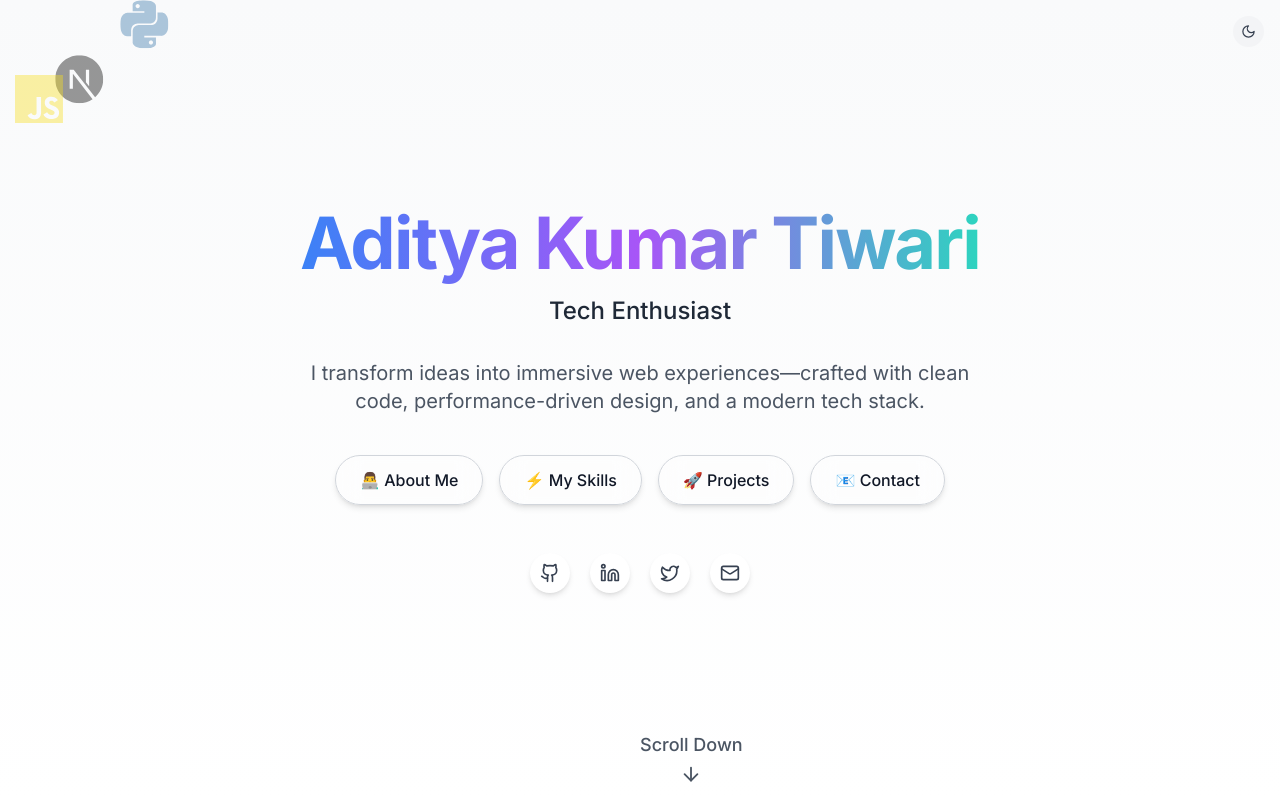
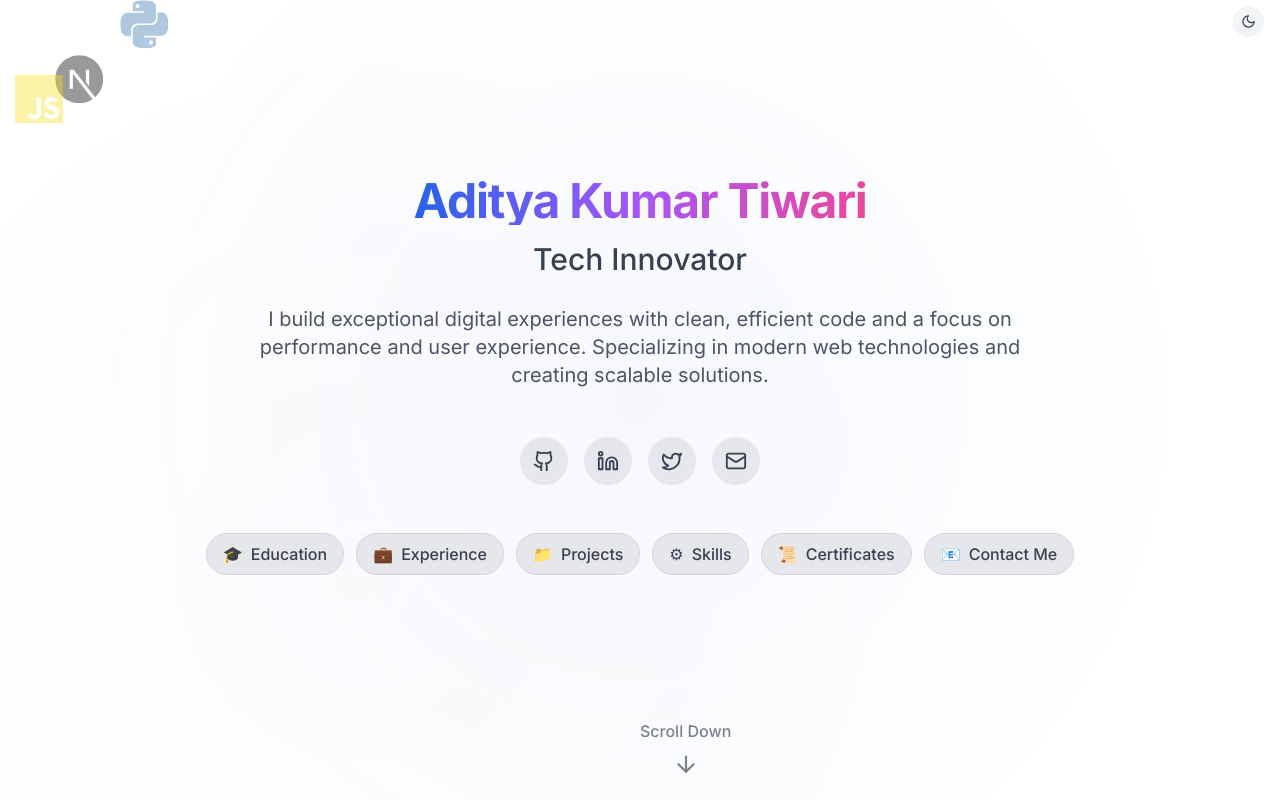
Before and after one commit to adityakmrtiwari/adityakmrtiwari.github.io, a React (Vite) app: page / in a window 1280 px wide. Shown: the top 800 px of the page. Built offline with nearby package versions, Linux system fonts and the light colour scheme.

Commit message:
Fixed Pages

```diff
--- a/src/App.tsx
+++ b/src/App.tsx
@@ -25,6 +25,7 @@ function App() {
       <Header />
       <main>
         <motion.section
+          id="home"
           variants={sectionVariants}
           initial="hidden"
           whileInView="visible"
@@ -35,6 +36,7 @@ function App() {
         </motion.section>
 
         <motion.section
+          id="about"
           variants={sectionVariants}
           initial="hidden"
           whileInView="visible"
@@ -45,6 +47,29 @@ function App() {
         </motion.section>
 
         <motion.section
+          id="education"
+          variants={sectionVariants}
+          initial="hidden"
+          whileInView="visible"
+          viewport={{ once: true, amount: 0.3 }}
+          transition={{ duration: 0.6, delay: 0.5 }}
+        >
+          <EducationSection />
+        </motion.section>
+
+        <motion.section
+          id="projects"
+          variants={sectionVariants}
+          initial="hidden"
+          whileInView="visible"
+          viewport={{ once: true, amount: 0.3 }}
+          transition={{ duration: 0.6, delay: 0.3 }}
+        >
+          <ProjectsSection />
+        </motion.section>
+
+        <motion.section
+          id="skills"
           variants={sectionVariants}
           initial="hidden"
           whileInView="visible"
@@ -55,16 +80,7 @@ function App() {
         </motion.section>
 
         <motion.section
-          variants={sectionVariants}
-          initial="hidden"
-          whileInView="visible"
-          viewport={{ once: true, amount: 0.3 }}
-          transition={{ duration: 0.6, delay: 0.3 }}
-        >
-          <ProjectsSection />
-        </motion.section>
-
-        <motion.section
+          id="experience"
           variants={sectionVariants}
           initial="hidden"
           whileInView="visible"
@@ -75,16 +91,7 @@ function App() {
         </motion.section>
 
         <motion.section
-          variants={sectionVariants}
-          initial="hidden"
-          whileInView="visible"
-          viewport={{ once: true, amount: 0.3 }}
-          transition={{ duration: 0.6, delay: 0.5 }}
-        >
-          <EducationSection />
-        </motion.section>
-
-        <motion.section
+          id="contact"
           variants={sectionVariants}
           initial="hidden"
           whileInView="visible"
--- a/src/components/Header.tsx
+++ b/src/components/Header.tsx
@@ -1,15 +1,14 @@
 import React, { useState, useEffect, useCallback } from 'react';
 import { Menu, X } from 'lucide-react';
-import ThemeToggle from './ThemeToggle';
 import { motion, AnimatePresence } from 'framer-motion';
 import debounce from 'lodash.debounce';
 
 const navLinks = [
   { name: 'About', href: '#about' },
+  { name: 'Education', href: '#education' },
+  { name: 'Projects', href: '#projects' },
   { name: 'Skills', href: '#skills' },
-  { name: 'Projects', href: '#projects' },
   { name: 'Experience', href: '#experience' },
-  { name: 'Education', href: '#education' },
   { name: 'Contact', href: '#contact' },
 ];
 
@@ -25,21 +24,25 @@ const Header: React.FC = () => {
     setIsHomeVisible(homeBottom > 0);
     setIsScrolled(window.scrollY > 10);
 
-    const scrollY = window.scrollY;
+    let newActiveSection = 'home';
+    const threshold = window.innerHeight * 0.3;
+
     document.querySelectorAll('section[id]').forEach((section) => {
       const el = section as HTMLElement;
-      const sectionTop = el.offsetTop - 100;
-      const sectionHeight = el.offsetHeight;
-      const id = el.getAttribute('id') || '';
-      if (scrollY > sectionTop && scrollY <= sectionTop + sectionHeight) {
-        setActiveSection(id);
+      const rect = el.getBoundingClientRect();
+
+      if (rect.top <= threshold && rect.bottom >= threshold) {
+        newActiveSection = el.getAttribute('id') || 'home';
       }
     });
+
+    setActiveSection(newActiveSection);
   }, []);
 
   useEffect(() => {
     const debouncedScroll = debounce(handleScroll, 50);
     window.addEventListener('scroll', debouncedScroll);
+    handleScroll();
     return () => window.removeEventListener('scroll', debouncedScroll);
   }, [handleScroll]);
 
@@ -58,22 +61,10 @@ const Header: React.FC = () => {
     <header
       className={`fixed top-0 left-0 right-0 z-50 transition-all duration-300 ${
         isHomeVisible ? 'opacity-0 pointer-events-none' : 'opacity-100 pointer-events-auto'
-      } ${
-        isScrolled
-          ? 'bg-gray-900/95 backdrop-blur-md shadow-md py-2'
-          : 'bg-transparent py-3'
-      }`}
+      } ${isScrolled ? 'bg-gray-900/95 backdrop-blur-md shadow-md py-2' : 'bg-transparent py-3'}`}
     >
-      {/* ThemeToggle absolutely positioned */}
-      <div className="absolute top-0.5 right-4 z-[60]">
-        <div className="p-1 border border-gray-600 rounded-md bg-gray-900/80 backdrop-blur-md">
-          <ThemeToggle />
-        </div>
-      </div>
-
       <div className="container mx-auto px-4 md:px-6">
         <div className="relative flex items-center justify-between">
-          {/* Left Logo */}
           <motion.a
             href="#home"
             onClick={(e) => handleNavClick(e, 'home')}
@@ -84,19 +75,18 @@ const Header: React.FC = () => {
             Portfolio
           </motion.a>
 
-          {/* Centered Navigation */}
-          <nav className="absolute left-1/2 transform -translate-x-1/2 hidden md:flex space-x-3">
+          <nav className="absolute left-1/2 transform -translate-x-1/2 hidden md:flex space-x-5">
             {navLinks.map((link) => (
               <motion.a
                 key={link.name}
                 href={link.href}
                 onClick={(e) => handleNavClick(e, link.href.substring(1))}
-                className={`relative px-3 py-1.5 rounded-md text-sm font-medium transition-colors ${
+                className={`relative px-3 py-1.5 rounded-md text-base font-semibold transition-colors ${
                   activeSection === link.href.substring(1)
-                    ? 'bg-gradient-to-r from-blue-500 to-teal-400 text-white shadow'
+                    ? 'bg-gradient-to-r from-blue-500 to-teal-400 text-white shadow-lg'
                     : 'bg-gray-800 text-gray-300 hover:bg-gray-700 hover:text-white'
                 }`}
-                whileHover={{ scale: 1.05 }}
+                whileHover={{ scale: 1.1 }}
                 whileTap={{ scale: 0.95 }}
               >
                 {link.name}
@@ -104,7 +94,6 @@ const Header: React.FC = () => {
             ))}
           </nav>
 
-          {/* Mobile menu button */}
           <div className="md:hidden flex items-center space-x-2">
             <motion.button
               onClick={() => setMobileMenuOpen(!mobileMenuOpen)}
@@ -119,7 +108,6 @@ const Header: React.FC = () => {
         </div>
       </div>
 
-      {/* Mobile Menu */}
       <AnimatePresence>
         {mobileMenuOpen && (
           <motion.div
--- a/src/components/HomeSection.tsx
+++ b/src/components/HomeSection.tsx
@@ -13,9 +13,10 @@ const HomeSection: React.FC = () => {
     if (!typingRef.current) return;
 
     const words = [
-      "Software Developer",
-      "Tech Enthusiast",
-      "Full Stack Engineer",
+      "Software Architect",
+      "Tech Innovator",
+      "Full Stack Developer",
+      "Creative Coder",
     ];
     let wordIndex = 0;
     let charIndex = 0;
@@ -32,15 +33,15 @@ const HomeSection: React.FC = () => {
         charIndex++;
       }
 
-      let typeSpeed = isDeleting ? 40 : 90;
+      let typeSpeed = isDeleting ? 60 : 120;
 
       if (!isDeleting && charIndex === currentWord.length) {
-        typeSpeed = 2000;
+        typeSpeed = 1500;
         isDeleting = true;
       } else if (isDeleting && charIndex === 0) {
         isDeleting = false;
         wordIndex = (wordIndex + 1) % words.length;
-        typeSpeed = 600;
+        typeSpeed = 500;
       }
 
       setTimeout(type, typeSpeed);
@@ -50,117 +51,123 @@ const HomeSection: React.FC = () => {
   }, []);
 
   const quickLinks = [
-    { text: "About Me", href: "#about", icon: "👨‍💻" },
-    { text: "My Skills", href: "#skills", icon: "⚡" },
-    { text: "Projects", href: "#projects", icon: "🚀" },
-    { text: "Contact", href: "#contact", icon: "📧" },
+    { text: "Education", href: "#education", icon: "🎓" },
+    { text: "Experience", href: "#experience", icon: "💼" },
+    { text: "Projects", href: "#projects", icon: "📁" },
+    { text: "Skills", href: "#skills", icon: "⚙" },
+    { text: "Certificates", href: "#certificates", icon: "📜" },
+    { text: "Contact Me", href: "#contact", icon: "📧" },
   ];
 
   return (
     <section
       id="home"
-      className="relative min-h-screen flex items-center justify-center overflow-hidden bg-gradient-to-b from-gray-50 to-white dark:from-[#0f0f0f] dark:to-black px-4"
+      className="relative min-h-screen flex items-center justify-center overflow-hidden bg-white dark:bg-black"
     >
-      {/* Theme Toggle */}
-      <div className="absolute top-4 right-4 z-20">
+      {/* Animated Background */}
+      <motion.div
+        className="absolute inset-0 bg-[radial-gradient(circle_at_50%_50%,_rgba(59,130,246,0.15)_0%,_transparent_70%)] dark:bg-[radial-gradient(circle_at_50%_50%,_rgba(59,130,246,0.15)_0%,_transparent_70%)]"
+        animate={{
+          scale: [1, 1.1, 1],
+          opacity: [0.15, 0.3, 0.15],
+        }}
+        transition={{ duration: 15, repeat: Infinity, ease: "easeInOut" }}
+      />
+      <motion.div
+        className="absolute inset-0 bg-[radial-gradient(circle_at_30%_70%,_rgba(236,72,153,0.1)_0%,_transparent_60%)] dark:bg-[radial-gradient(circle_at_30%_70%,_rgba(236,72,153,0.1)_0%,_transparent_60%)]"
+        animate={{
+          scale: [1, 1.15, 1],
+          opacity: [0.1, 0.25, 0.1],
+        }}
+        transition={{ duration: 18, repeat: Infinity, ease: "easeInOut", delay: 3 }}
+      />
+
+      {/* Theme Toggle (Top-right corner) */}
+      <div className="fixed top-1.5 right-4 z-50">
         <ThemeToggle />
       </div>
 
       {/* Floating Icons */}
-      <FloatingIcons />
-
-      {/* Glow Background */}
-      <div className="absolute inset-0 -z-10 blur-3xl opacity-30 pointer-events-none">
-        <div className="absolute w-96 h-96 bg-teal-400 rounded-full top-10 left-1/3 mix-blend-multiply filter blur-3xl animate-pulse opacity-30" />
-        <div className="absolute w-96 h-96 bg-blue-500 rounded-full top-32 left-2/3 mix-blend-multiply filter blur-3xl animate-pulse opacity-30" />
+      <div className="absolute inset-0 z-0 flex items-center justify-center pointer-events-none">
+        <FloatingIcons />
       </div>
 
       {/* Main Content */}
-      <div className="relative z-10 max-w-4xl text-center flex flex-col items-center justify-center w-full">
+      <div className="relative z-10 text-center flex flex-col items-center justify-center w-full px-4">
         <motion.h1
-          className="text-5xl md:text-6xl lg:text-7xl font-extrabold mb-4 tracking-tight leading-tight"
-          initial={{ opacity: 0, y: 20 }}
+          className="text-3xl md:text-4xl lg:text-5xl font-bold mb-4 text-transparent bg-clip-text bg-gradient-to-r from-blue-600 via-purple-500 to-pink-500 dark:from-cyan-300 dark:via-blue-400 dark:to-indigo-400 tracking-tight"
+          initial={{ opacity: 0, y: 40 }}
           animate={{ opacity: 1, y: 0 }}
-          transition={{ delay: 0.2 }}
+          transition={{ delay: 0.4, duration: 0.8, ease: "easeOut" }}
         >
-          <span className="bg-gradient-to-r from-blue-500 via-purple-500 to-teal-400 bg-clip-text text-transparent">
-            Aditya Kumar Tiwari
-          </span>
+          Aditya Kumar Tiwari
         </motion.h1>
 
         <motion.div
-          className="text-xl md:text-2xl text-gray-800 dark:text-gray-300 mb-6 min-h-[40px] font-medium"
-          initial={{ opacity: 0 }}
-          animate={{ opacity: 1 }}
-          transition={{ delay: 0.4 }}
+          className="text-2xl md:text-3xl text-gray-700 dark:text-white mb-6 min-h-[40px] font-medium"
+          initial={{ opacity: 0, scale: 0.85 }}
+          animate={{ opacity: 1, scale: 1 }}
+          transition={{ delay: 0.6, duration: 0.8, ease: "easeOut" }}
         >
           <span ref={typingRef}></span>
         </motion.div>
 
         <motion.p
-          className="text-lg md:text-xl text-gray-600 dark:text-gray-400 mb-10 max-w-2xl leading-relaxed"
-          initial={{ opacity: 0 }}
-          animate={{ opacity: 1 }}
-          transition={{ delay: 0.6 }}
+          className="text-lg md:text-xl text-gray-600 dark:text-gray-400 mb-12 max-w-3xl leading-relaxed"
+          initial={{ opacity: 0, y: 30 }}
+          animate={{ opacity: 1, y: 0 }}
+          transition={{ delay: 0.8, duration: 0.8, ease: "easeOut" }}
         >
-          I transform ideas into immersive web experiences—crafted with clean
-          code, performance-driven design, and a modern tech stack.
+          I build exceptional digital experiences with clean, efficient code and a focus on performance and user experience. Specializing in modern web technologies and creating scalable solutions.
         </motion.p>
-
-        {/* Quick Links */}
-        <motion.div
-          className="flex flex-wrap justify-center gap-4 mb-12"
-          initial={{ opacity: 0 }}
-          animate={{ opacity: 1 }}
-          transition={{ delay: 0.8 }}
-        >
-          {quickLinks.map((item, index) => (
-            <motion.a
-              key={index}
-              href={item.href}
-              className="px-6 py-3 border border-gray-300 dark:border-gray-600 bg-white/30 dark:bg-white/10 backdrop-blur-md rounded-full text-gray-900 dark:text-white font-medium hover:bg-white/50 hover:dark:bg-white/20 transition-all duration-300 shadow-md"
-              whileHover={{ scale: 1.06 }}
-              whileTap={{ scale: 0.94 }}
-            >
-              <span className="flex items-center gap-2">
-                {item.icon} {item.text}
-              </span>
-            </motion.a>
-          ))}
-        </motion.div>
 
         {/* Social Icons */}
         <motion.div
-          className="flex justify-center gap-5"
+          className="flex justify-center gap-4 mb-12"
           initial={{ opacity: 0 }}
           animate={{ opacity: 1 }}
-          transition={{ delay: 1 }}
+          transition={{ delay: 1, duration: 0.8, ease: "easeOut" }}
         >
           {[
-            {
-              icon: <Github size={20} />,
-              href: "https://github.com/adityakmrtiwari",
-            },
-            {
-              icon: <Linkedin size={20} />,
-              href: "https://linkedin.com/in/adityakmrtiwari/",
-            },
-            { icon: <Twitter size={20} />, href: "https://twitter.com" },
-            {
-              icon: <Mail size={20} />,
-              href: "mailto:adityakmrtiwari@gmail.com",
-            },
+            { icon: <Github size={22} />, href: "https://github.com/adityakmrtiwari", label: "GitHub" },
+            { icon: <Linkedin size={22} />, href: "https://linkedin.com/in/adityakmrtiwari/", label: "LinkedIn" },
+            { icon: <Twitter size={22} />, href: "https://twitter.com", label: "Twitter" },
+            { icon: <Mail size={22} />, href: "mailto:adityakmrtiwari@gmail.com", label: "Email" },
           ].map((item, idx) => (
             <motion.a
               key={idx}
               href={item.href}
               target="_blank"
               rel="noopener noreferrer"
-              className="w-10 h-10 flex items-center justify-center rounded-full bg-white dark:bg-neutral-900 text-gray-700 dark:text-gray-300 hover:text-blue-500 hover:dark:text-blue-400 transition-all duration-300 shadow-md"
-              whileHover={{ scale: 1.2 }}
+              className="relative group w-12 h-12 flex items-center justify-center rounded-full bg-gray-200 dark:bg-black/30 backdrop-blur-sm text-gray-700 dark:text-gray-400 hover:text-blue-600 dark:hover:text-cyan-300 transition-all duration-500"
+              whileHover={{ scale: 1.2, rotate: 8, boxShadow: "0 0 25px rgba(0, 123, 255, 0.3)" }}
               whileTap={{ scale: 0.9 }}
             >
               {item.icon}
+              <span className="absolute -top-10 opacity-0 group-hover:opacity-100 bg-gray-800 dark:bg-black/90 text-white text-xs px-3 py-1.5 rounded-full transition-all duration-500">
+                {item.label}
+              </span>
+            </motion.a>
+          ))}
+        </motion.div>
+
+        {/* Quick Links */}
+        <motion.div
+          className="flex flex-wrap justify-center gap-3 mb-12"
+          initial={{ opacity: 0 }}
+          animate={{ opacity: 1 }}
+          transition={{ delay: 1.2, duration: 0.8, ease: "easeOut" }}
+        >
+          {quickLinks.map((item, index) => (
+            <motion.a
+              key={index}
+              href={item.href}
+              className="flex items-center justify-center gap-2 px-4 py-2 bg-gray-200 dark:bg-black/50 backdrop-blur-sm hover:bg-gray-300 dark:hover:bg-black/70 rounded-full text-gray-700 dark:text-gray-300 font-medium transition-all duration-500 border border-gray-300 dark:border-white/10 hover:border-gray-400 dark:hover:border-white/20"
+              whileHover={{ scale: 1.05, boxShadow: "0 8px 25px rgba(0, 123, 255, 0.15)" }}
+              whileTap={{ scale: 0.95 }}
+            >
+              <span>{item.icon}</span>
+              <span>{item.text}</span>
             </motion.a>
           ))}
         </motion.div>
@@ -169,18 +176,18 @@ const HomeSection: React.FC = () => {
       {/* Scroll Down Indicator */}
       <motion.a
         href="#about"
-        className="absolute bottom-6 left-1/2 transform -translate-x-1/2 text-sm font-medium text-gray-600 dark:text-gray-400 hover:text-blue-500 dark:hover:text-blue-400 transition-all duration-300 select-none"
-        initial={{ opacity: 0, y: 20 }}
+        className="absolute bottom-8 left-1/2 transform -translate-x-1/2 text-sm font-medium text-gray-600 dark:text-gray-400 hover:text-blue-600 dark:hover:text-cyan-300 transition-all duration-500 select-none"
+        initial={{ opacity: 0, y: 40 }}
         animate={{ opacity: 1, y: 0 }}
-        transition={{ delay: 1.2 }}
+        transition={{ delay: 1.4, duration: 0.8, ease: "easeOut" }}
       >
         <motion.div
           className="flex flex-col items-center"
-          animate={{ y: [0, 10, 0] }}
-          transition={{ duration: 1.5, repeat: Infinity, ease: "easeInOut" }}
+          animate={{ y: [0, 20, 0], opacity: [0.5, 1, 0.5] }}
+          transition={{ duration: 2.5, repeat: Infinity, ease: "easeInOut" }}
         >
-          <span className="text-base md:text-lg mb-1">Scroll Down</span>
-          <ArrowDown size={22} />
+          <span className="text-base mb-2">Scroll Down</span>
+          <ArrowDown size={26} />
         </motion.div>
       </motion.a>
     </section>
```
Also changed, not shown: src/components/SkillsSection.tsx (+0 -27 lines), 1 other file (tests, documents, lock files or other folders).
